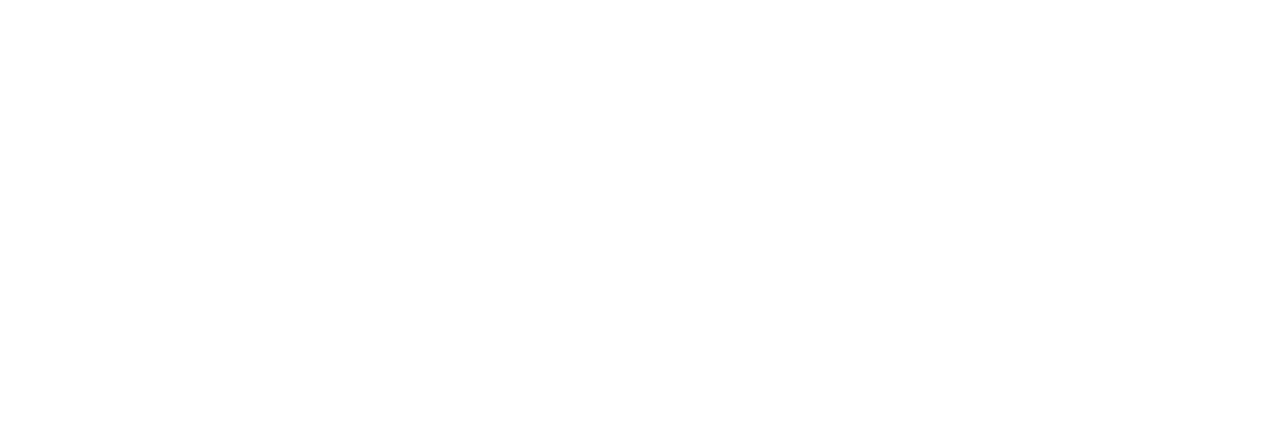
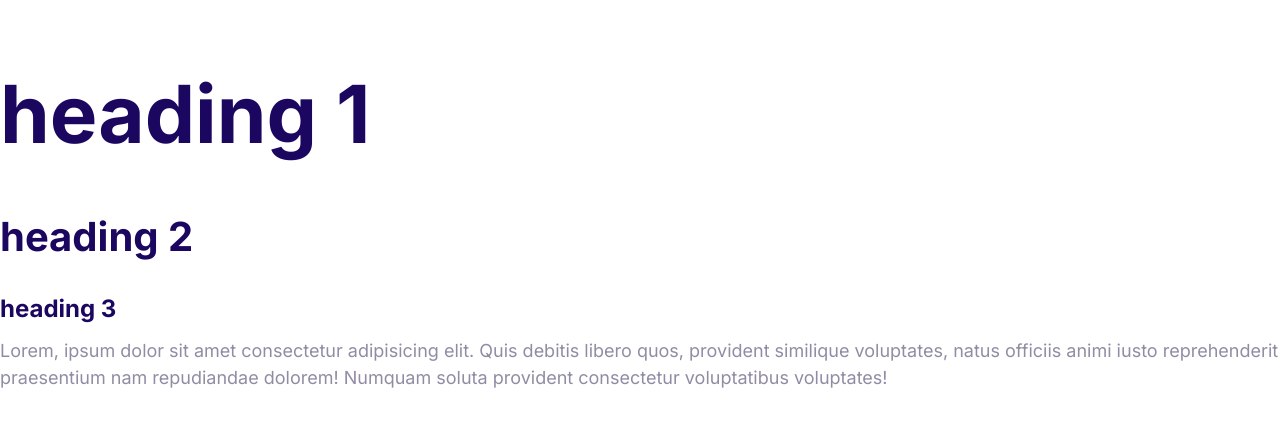
Before and after one commit to Samih51/moshify, a plain HTML site: page index.html in a window 1280 px wide. Drawn offline with Linux system fonts and the light colour scheme.

Commit message:
define styles of fonts

```diff
--- a/css/styles.css
+++ b/css/styles.css
@@ -5,3 +5,44 @@
   --color-headings: #1b0760;
   --color-body: #918ca4;
 }
+html {
+  font-size: 62.5%;
+}
+body {
+  font-family: Inter, Arial, Helvetica, sans-serif;
+  color: var(--color-body);
+  font-size: 2.4rem;
+  line-height: 1.5;
+}
+h1,
+h2,
+h3 {
+  color: var(--color-headings);
+  margin-bottom: 1rem;
+}
+h1 {
+  font-size: 7rem;
+}
+h2 {
+  font-size: 4rem;
+}
+h3 {
+  font-size: 3rem;
+}
+p {
+  margin-top: 0;
+}
+@media screen and (min-width: 1024px) {
+  body {
+    font-size: 1.8rem;
+  }
+  h1 {
+    font-size: 8rem;
+  }
+  h2 {
+    font-size: 4rem;
+  }
+  h3 {
+    font-size: 2.4rem;
+  }
+}
--- a/index.html
+++ b/index.html
@@ -5,8 +5,25 @@
     <meta http-equiv="X-UA-Compatible" content="IE=edge" />
     <meta name="viewport" content="width=device-width, initial-scale=1.0" />
     <title>Document</title>
+    <link rel="preconnect" href="https://fonts.googleapis.com" />
+    <link rel="preconnect" href="https://fonts.gstatic.com" crossorigin />
+    <link
+      href="https://fonts.googleapis.com/css2?family=Inter:wght@400;700&display=swap"
+      rel="stylesheet"
+    />
     <link rel="stylesheet" href="css/normalize.css" />
     <link rel="stylesheet" href="css/styles.css" />
   </head>
-  <body></body>
+
+  <body>
+    <h1>heading 1</h1>
+    <h2>heading 2</h2>
+    <h3>heading 3</h3>
+    <p>
+      Lorem, ipsum dolor sit amet consectetur adipisicing elit. Quis debitis
+      libero quos, provident similique voluptates, natus officiis animi iusto
+      reprehenderit praesentium nam repudiandae dolorem! Numquam soluta
+      provident consectetur voluptatibus voluptates!
+    </p>
+  </body>
 </html>
```
